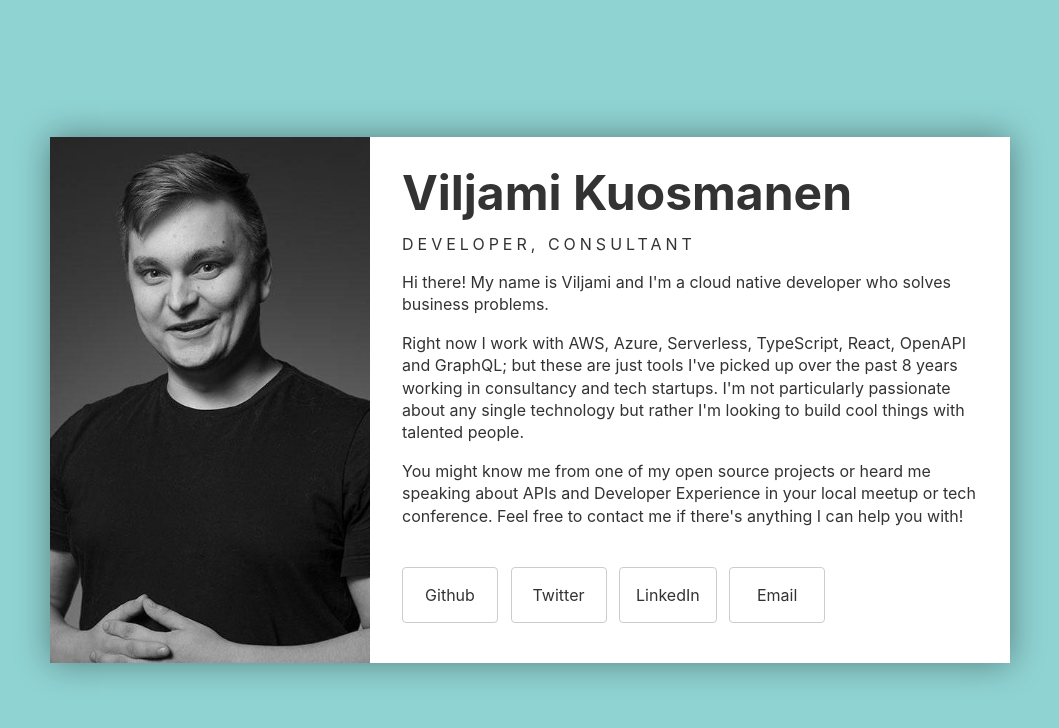
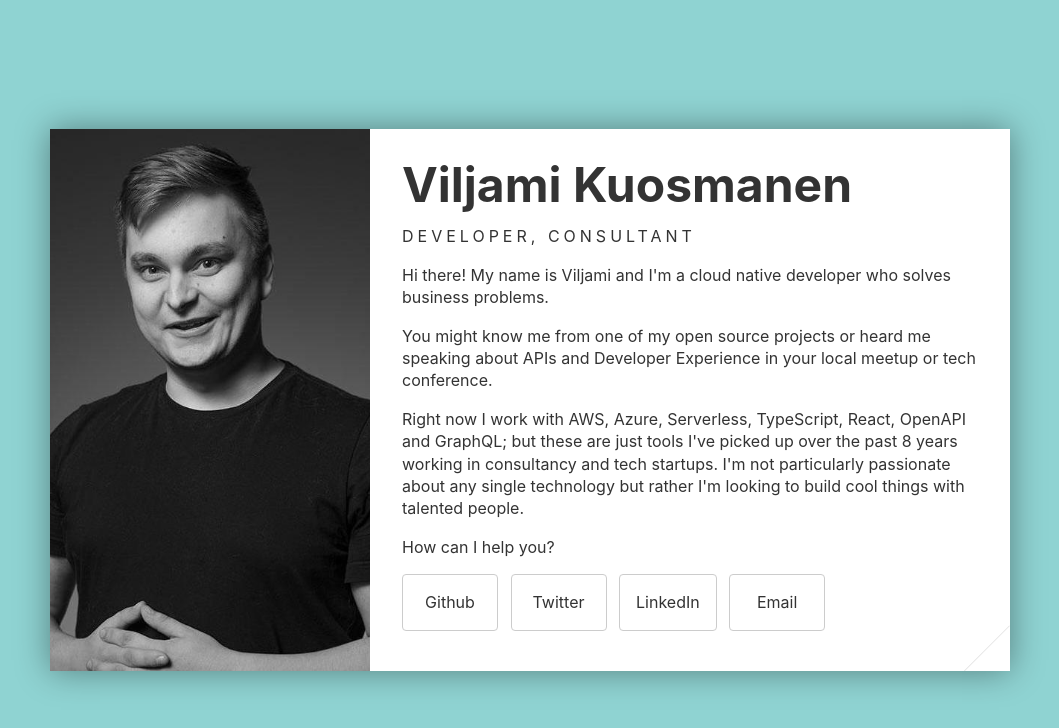
Before and after one commit to anttiviljami/personal-website, a Svelte app: page / in a window 1280 px wide. Shown: the top 728 px of the page, without its empty margins (110-1169 px from the left). Built offline with nearby package versions, Linux system fonts and the light colour scheme.

Commit message:
Add "Morjesta" easter egg

```diff
--- a/src/App.svelte
+++ b/src/App.svelte
@@ -6,6 +6,9 @@
   const twitter = 'anttiviljami';
   const linkedin = 'anttiviljami';
   const email = 'viljami@avoinsorsa.fi';
+
+  let flipped = false;
+  const flip = () => flipped = !flipped;
 </script>
 
 <style>
@@ -13,8 +16,10 @@
     display: flex;
     justify-content: center;
     align-items: center;
-		min-width: 100%;
-		min-height: 100%;
+    width: 100%;
+    height: 100%;
+    overflow-x: hidden;
+    overflow-y: scroll;
   }
   h1 {
     font-size: 3rem;
@@ -27,14 +32,28 @@
   * { line-height: 1.4 }
   .intro {
     flex-grow: 1;
-		margin-bottom: 1.5rem;
   }
   p.title {
     letter-spacing: .25rem;
     text-transform: uppercase;
   }
+  .morjesta {
+    display: flex;
+    justify-content: center;
+    align-items: center;
+    min-width: 100%;
+    min-height: 100%;
+    text-align: center;
+  }
+  .morjesta h1 {
+    font-size: 4em;
+    letter-spacing: .25rem;
+  }
+  .morjesta p {
+    color: #ccc;
+  }
   @media screen and (max-width: 50rem) {
-		h1 {
+    h1, .morjesta h1 {
       font-size: 2rem;
     }
     .links {
@@ -45,13 +64,15 @@
 </style>
 
 <div class="main-wrapper">
-	<Card image="./images/anttiviljami.jpg">
+  {#if !flipped}
+  <Card first image="./images/anttiviljami.jpg" onFlip={flip}>
     <div class="intro">
       <h1 class="heading">Viljami Kuosmanen</h1>
       <p class="title">Developer, Consultant</p>
       <p>Hi there! My name is Viljami and I'm a cloud native developer who solves business problems.</p>
+      <p>You might know me from one of my open source projects or heard me speaking about APIs and Developer Experience in your local meetup or tech conference.</p>
       <p>Right now I work with AWS, Azure, Serverless, TypeScript, React, OpenAPI and GraphQL; but these are just tools I've picked up over the past 8 years working in consultancy and tech startups. I'm not particularly passionate about any single technology but rather I'm looking to build cool things with talented people.</p>
-			<p>You might know me from one of my open source projects or heard me speaking about APIs and Developer Experience in your local meetup or tech conference. Feel free to contact me if there's anything I can help you with!</p>
+      <p>How can I help you?</p>
     </div>
     <div class="links">
       <Button link="https://github.com/{github}" target="_blank">Github</Button>
@@ -60,4 +81,14 @@
       <Button link="mailto:{email}">Email</Button>
     </div>
   </Card>
+  {:else}
+  <Card onFlip={flip}>
+    <div class="morjesta">
+      <div>
+        <h1>Morjesta!</h1>
+        <p>("Hi" in Tampere-speak)</p>
       </div>
+    </div>
+  </Card>
+  {/if}
+</div>
--- a/src/components/Button.svelte
+++ b/src/components/Button.svelte
@@ -1,6 +1,6 @@
 <script>
   export let link;
-  export let target;
+  export let target = undefined;
 </script>
 
 <style>
@@ -31,6 +31,6 @@
   }
 </style>
 
-<a class="button" href={link} target={target}>
+<a class="button" href={link} target={target} on:click={(e) => e.stopPropagation()}>
   <slot></slot>
 </a>
--- a/src/components/Card.svelte
+++ b/src/components/Card.svelte
@@ -1,16 +1,20 @@
 <script>
-  export let image;
+	import { fade, fly } from 'svelte/transition';
+  export let onFlip = undefined;
+  export let image = undefined;
+  export let first = false;
 </script>
 
 <style>
   .card {
     display: flex;
-    max-width: 100%;
+    position: absolute;
+    max-width: 90%;
     width: 60rem;
-    min-height: 25rem;
+    min-height: 32rem;
     box-shadow: 0 0 2rem rgba(0,0,0,.4);
+    margin: 2rem 0;
     background: white;
-    margin: 2.5rem;
     overflow: hidden;
     flex-basis: 1;
   }
@@ -31,22 +35,51 @@
   }
   @media screen and (max-width: 50rem) {
     .card {
+      top: 0;
       flex-wrap: wrap;
       width: 28rem;
-      margin: 1rem;
     }
     .image, .content {
       width: 100%;
     }
     .image {
+      flex-grow: 1;
       min-height: 20rem;
     }
   }
+  .flip {
+    width: 4rem;
+    height: 4rem;
+    border-left: 1px solid rgba(0,0,0,.1);
+    position: absolute;
+    right: -2rem;
+    bottom: -2rem;
+    transform: rotate(45deg);
+    transform-origin: center;
+    cursor: pointer;
+  }
+  .first .flip {
+    animation-name: glow;
+    animation-duration: 10s;
+    animation-play-state: running;
+    animation-iteration-count: infinite;
+  }
+  @keyframes glow {
+    0%   {background-color:rgba(143,211,210,0);border-color:rgba(0,0,0,.1)}
+    40%  {background-color:rgba(143,211,210,0);border-color:rgba(0,0,0,.1)}
+    45%  {background-color:rgba(143,211,210,1);border-color:rgba(0,0,0,0)}
+    50%  {background-color:rgba(143,211,210,0);border-color:rgba(0,0,0,.1)}
+    55%  {background-color:rgba(143,211,210,1);border-color:rgba(0,0,0,0)}
+    60% {background-color:rgba(143,211,210,0);border-color:rgba(0,0,0,.1)}
+  }
 </style>
 
-<div class="card">
+<div class="card {first ? 'first' : ''}" on:click in:fly={{y: 200, duration: 600, delay: 200 }} out:fly={{y: -100, duration: 600 }}>
+  {#if image}
   <div class="image" style="background-image:url({image})" />
+  {/if}
   <div class="content">
     <slot></slot>
+    <div class="flip" on:click={onFlip}></div>
   </div>
 </div>
--- a/src/main.js
+++ b/src/main.js
@@ -2,6 +2,7 @@ import App from './App.svelte';
 
 const app = new App({
   target: document.body,
+  intro: true,
 });
 
 export default app;
```
Lines whose indentation alone changed are shown as unchanged.
